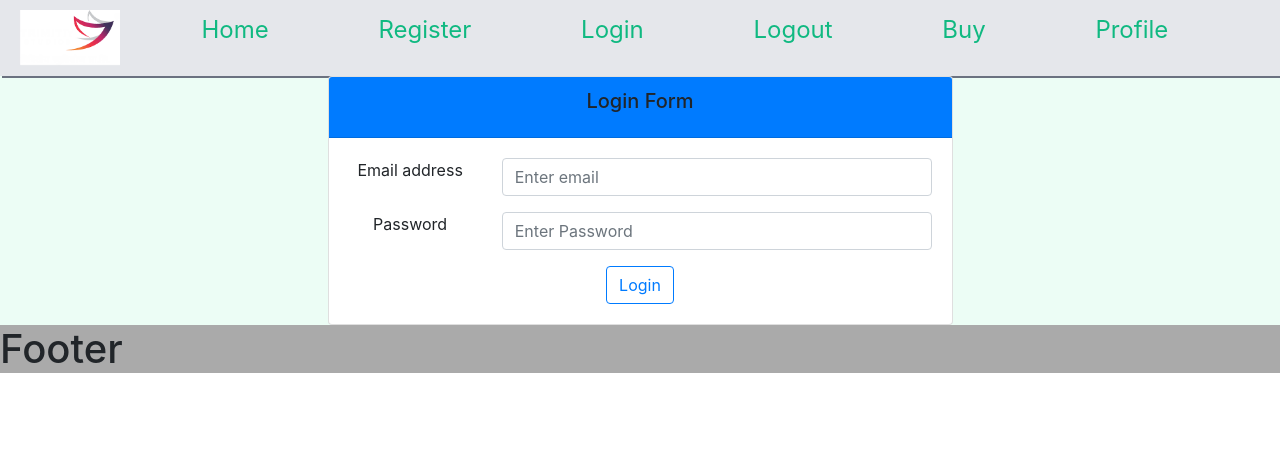
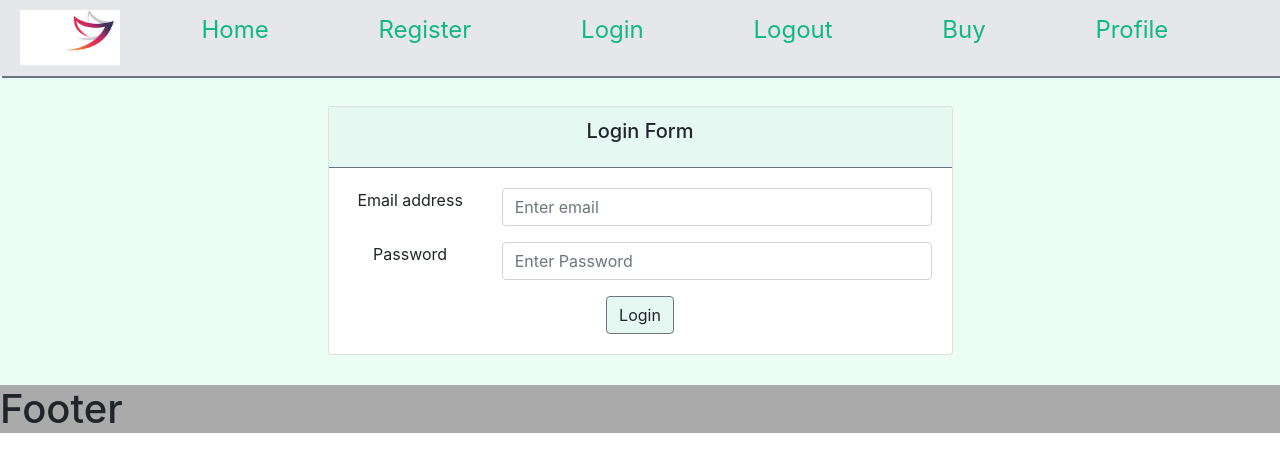
Before and after one commit to astonizer/WeGrow, a React (Create React App) app in the folder client/: page /auth/login in a window 1280 px wide. Shown: the top 472 px of the page. Built offline with nearby package versions, Linux system fonts and the light colour scheme.

Commit message:
background color changed of login/signup page

```diff
--- a/client/src/components/Auth/Auth.css
+++ b/client/src/components/Auth/Auth.css
@@ -0,0 +1,19 @@
+.authenticatedToast {
+	position: absolute;
+	bottom: 5vh;
+	right: 40vw;
+}
+
+.register, .login{
+	margin: 30px;
+}
+
+.bg-color {
+	background: rgb(16, 185, 129, 0.1);
+	border-color: rgb(107,114,128);
+}
+
+.button-color:hover {
+	background: rgb(16, 185, 129);
+
+}
--- a/client/src/components/Auth/AuthenticatedToast/AuthenticatedToast.css
+++ /dev/null
@@ -1,5 +0,0 @@
-.authenticatedToast {
-	position: absolute;
-	bottom: 5vh;
-	right: 40vw;
-}
--- a/client/src/components/Auth/AuthenticatedToast/AuthenticatedToast.js
+++ b/client/src/components/Auth/AuthenticatedToast/AuthenticatedToast.js
@@ -1,6 +1,6 @@
 import React, { useState } from 'react';
 import { Toast } from 'react-bootstrap';
-import './AuthenticatedToast.css';
+import '../Auth.css';
 
 function AuthenticatedToast() {
 	const [showToast, setShowToast] = useState(true);
--- a/client/src/components/Auth/Login/Login.css
+++ /dev/null
@@ -1,5 +0,0 @@
-.login_form {
-	display: flex;
-	flex-direction: column;
-	align-items: center;
-}
--- a/client/src/components/Auth/Login/Login.js
+++ b/client/src/components/Auth/Login/Login.js
@@ -2,7 +2,7 @@ import React, { useEffect, useState } from 'react';
 import { Row, Col, Card, Form, Button } from 'react-bootstrap';
 import { useDispatch, useSelector } from 'react-redux';
 import { loginUser } from '../../../redux/actions/authActions';
-import './Login.css';
+import '../Auth.css';
 
 function Login({ history }) {
 	const [user, setUser] = useState({
@@ -34,9 +34,9 @@ function Login({ history }) {
 
 	return (
 		<Row>
-			<Col className="mx-auto" sm={9} md={7} lg={6} >
+			<Col className="login mx-auto" sm={9} md={7} lg={6} >
 				<Card className="text-center">
-					<Card.Header className="bg-primary"><Card.Title>Login Form</Card.Title></Card.Header>
+					<Card.Header className="bg-color"><Card.Title>Login Form</Card.Title></Card.Header>
 					<Card.Body>
 						<Form onSubmit={handleSubmit}>
 							<Form.Group controlId="email">
@@ -69,7 +69,7 @@ function Login({ history }) {
 									</Col>
 								</Row>
 							</Form.Group>
-							<Button variant="outline-primary" type="submit">Login</Button>
+							<Button variant="btn-light" className="bg-color button-color" type="submit"> Login </Button>
 						</Form>
 					</Card.Body>
 				</Card>
--- a/client/src/components/Auth/Register/Register.css
+++ /dev/null
@@ -1,5 +0,0 @@
-.register_form {
-	display: flex;
-	flex-direction: column;
-	align-items: center;
-}
--- a/client/src/components/Auth/Register/Register.js
+++ b/client/src/components/Auth/Register/Register.js
@@ -1,7 +1,7 @@
 import React, { useEffect, useState } from 'react';
 import { Row, Col, Card, Form, Button } from 'react-bootstrap';
 import { useDispatch, useSelector } from 'react-redux';
-import './Register.css';
+import '../Auth.css';
 import { registerUser } from '../../../redux/actions/authActions';
 
 function Register({ history }) {
@@ -36,9 +36,9 @@ function Register({ history }) {
 
 	return (
 		<Row>
-			<Col className="mx-auto" sm={9} md={7} lg={6} >
+			<Col className="register mx-auto" sm={9} md={7} lg={6} >
 				<Card className="text-center">
-					<Card.Header className="bg-primary"><Card.Title>Registration Form</Card.Title></Card.Header>
+					<Card.Header className="bg-color"><Card.Title>Registration Form</Card.Title></Card.Header>
 					<Card.Body>
 						<Form onSubmit={handleSubmit}>
 							<Form.Group controlId="username">
@@ -86,7 +86,7 @@ function Register({ history }) {
 									</Col>
 								</Row>
 							</Form.Group>
-							<Button variant="outline-primary" type="submit">Register</Button>
+							<Button variant="btn-light" className="bg-color button-color" type="submit">Register</Button>
 						</Form>
 					</Card.Body>
 				</Card>
```
Also changed, not shown: client/package.json (line endings or trailing spaces).
